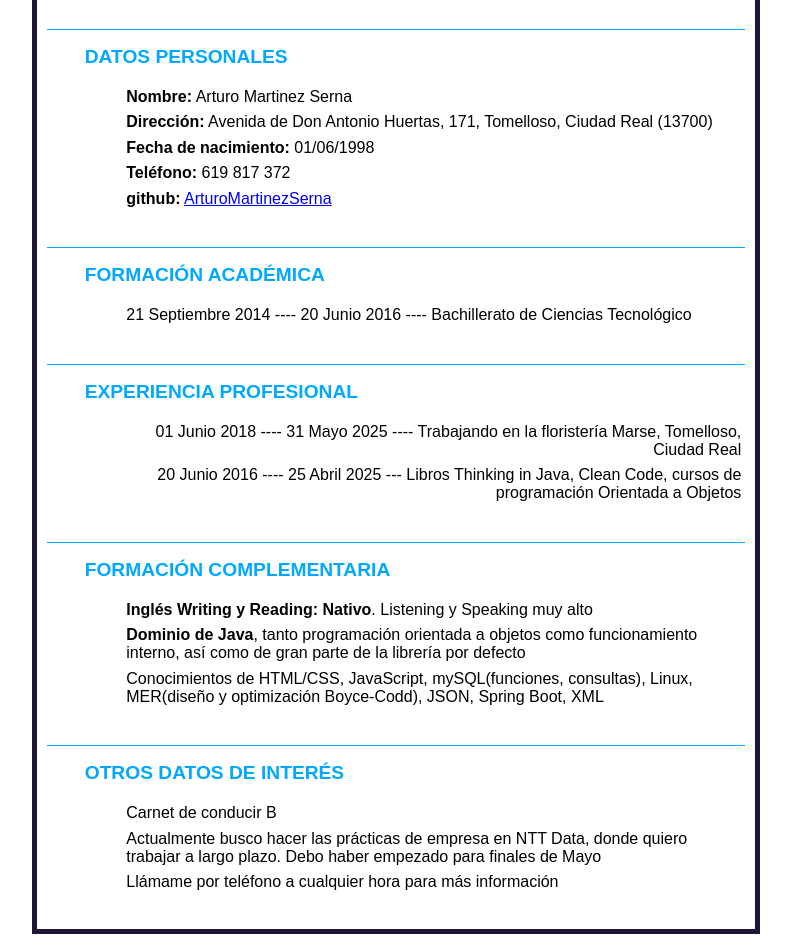
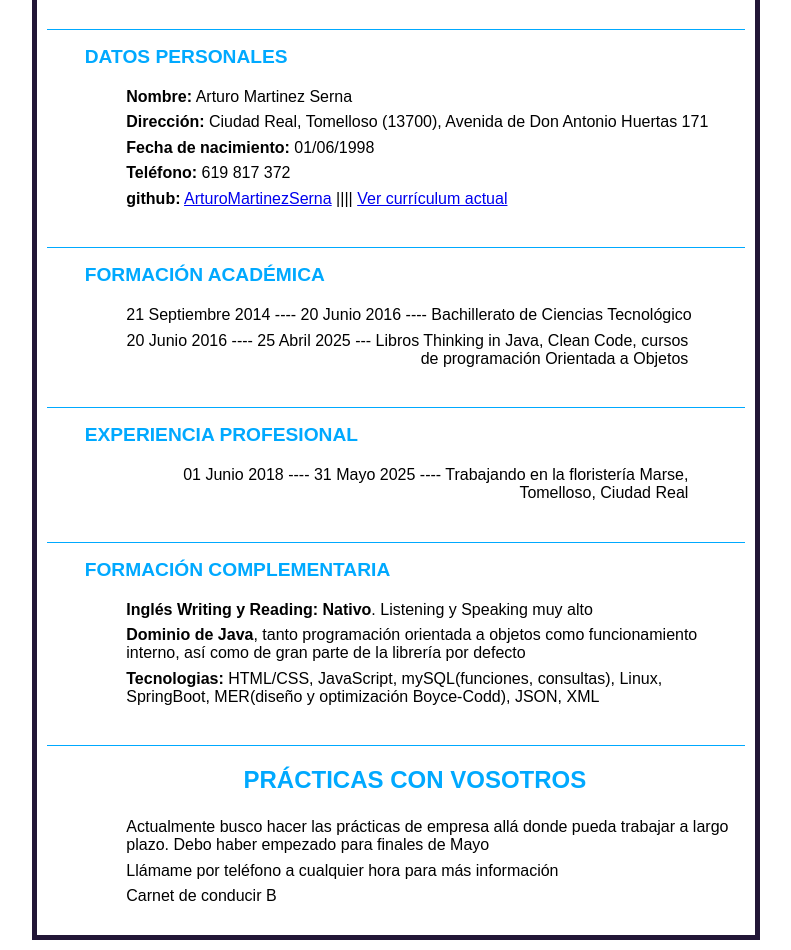
Before and after one commit to ArturoMartinezSerna/curriculum, a plain HTML site: page index.html in a window 1280 px wide. Shown: the part 76-1026 px from the top of the page, without its empty margins (244-1035 px from the left). Drawn offline with Linux system fonts and the light colour scheme.

Commit message:
Version final

```diff
--- a/index.html
+++ b/index.html
@@ -21,23 +21,24 @@
                     <h2>DATOS PERSONALES</h2>
                     <ul>
                         <li><strong>Nombre:</strong> Arturo Martinez Serna</li>
-                        <li><strong>Dirección:</strong> Avenida de Don Antonio Huertas, 171, Tomelloso, Ciudad Real (13700)</li>
+                        <li><strong>Dirección:</strong> Ciudad Real, Tomelloso (13700), Avenida de Don Antonio Huertas 171</li>
                         <li><strong>Fecha de nacimiento:</strong> 01/06/1998</li>
                         <li><strong>Teléfono:</strong> 619 817 372</li>
-                        <li><strong>github:</strong> <a href="https://github.com/ArturoMartinezSerna">ArturoMartinezSerna</a></li>
+                        <li><strong>github:</strong> <a href="https://github.com/ArturoMartinezSerna" target="_blank">ArturoMartinezSerna</a> |||| <a href="https://arturomartinezserna.github.io/curriculum" target="_blank">Ver currículum actual</a></li>
                     </ul>
                 </div>
                 <div class="formacion_academica">
                     <h2>FORMACIÓN ACADÉMICA</h2>
                     <ul>
                         <li>21 Septiembre 2014 ---- 20 Junio 2016 ---- Bachillerato de Ciencias Tecnológico</li>
+                        <li class="derecha ajustada">20 Junio 2016 ---- 25 Abril 2025 --- Libros Thinking in Java, Clean Code, cursos de programación Orientada a Objetos</li>
                     </ul>
                 </div>
                 <div class="experiencia_profesional">
                     <h2>EXPERIENCIA PROFESIONAL</h2>
                     <ul>
-                        <li class="derecha">01 Junio 2018 ---- 31 Mayo 2025 ---- Trabajando en la floristería Marse, Tomelloso, Ciudad Real</li>
-                        <li class="derecha">20 Junio 2016 ---- 25 Abril 2025 --- Libros Thinking in Java, Clean Code, cursos de programación Orientada a Objetos</li>
+                        <li class="derecha ajustada">01 Junio 2018 ---- 31 Mayo 2025 ---- Trabajando en la floristería Marse, Tomelloso, Ciudad Real</li>
+
                     </ul>
                 </div>
                 <div class="formacion_complementaria">
@@ -45,15 +46,15 @@
                     <ul>
                         <li><strong>Inglés Writing y Reading: Nativo</strong>. Listening y Speaking muy alto</li>
                         <li><strong>Dominio de Java</strong>, tanto programación orientada a objetos como funcionamiento interno, así como de gran parte de la librería por defecto</li>
-                        <li>Conocimientos de HTML/CSS, JavaScript, mySQL(funciones, consultas), Linux, MER(diseño y optimización Boyce-Codd), JSON, Spring Boot, XML</li>
+                        <li><strong>Tecnologias: </strong>HTML/CSS, JavaScript, mySQL(funciones, consultas), Linux, SpringBoot, MER(diseño y optimización Boyce-Codd), JSON, XML</li>
                     </ul>
                 </div>
                 <div>
-                    <h2>OTROS DATOS DE INTERÉS</h2>
+                    <h2 id="importante">PRÁCTICAS CON VOSOTROS</h2>
                     <ul>
+                        <li>Actualmente busco hacer las prácticas de empresa allá donde pueda trabajar a largo plazo. Debo haber empezado para finales de Mayo</li>
+                        <li>Llámame por teléfono a cualquier hora para más información</li>
                         <li>Carnet de conducir B</li>
-                        <li>Actualmente busco hacer las prácticas de empresa en NTT Data, donde quiero trabajar a largo plazo. Debo haber empezado para finales de Mayo</li>
-                        <li>Llámame por teléfono a cualquier hora para más información</li>
                     </ul>
                 </div>
             </main>
--- a/styles/style.css
+++ b/styles/style.css
@@ -50,3 +50,14 @@ main {
 .derecha {
     text-align: right;
 }
+
+.ajustada {
+    padding-right: 1.5cm;
+}
+
+#importante {
+    color: rgb(0, 169, 255);
+    font-weight: bold;
+    font-size: 1.5rem;
+    text-align: center;
+}
```
